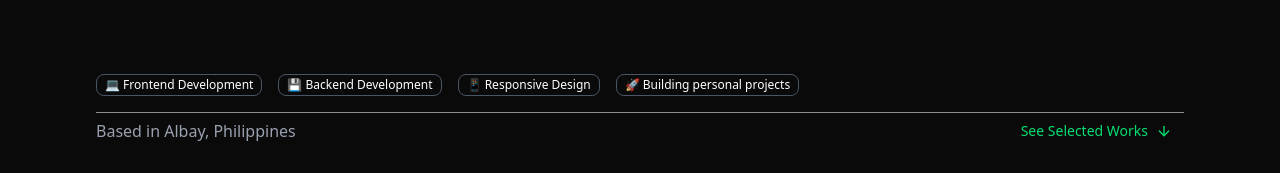
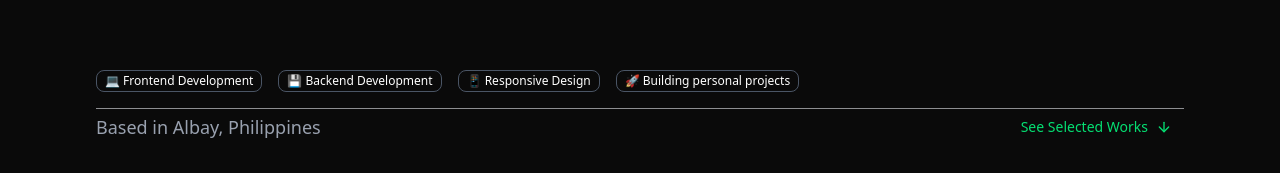
Before and after one commit to kaiseldev-sudo/portfolio-website, a Next.js app: page / in a window 1280 px wide. Shown: the part 627-800 px from the top of the page. Built offline with nearby package versions, Linux system fonts and the light colour scheme; a web font is replaced by a local one.

Commit message:
Fixed hero alignment

```diff
--- a/app/page.tsx
+++ b/app/page.tsx
@@ -324,7 +324,7 @@ export default function Portfolio() {
           </h1>
         </div>
 
-         <div className="flex flex-col gap-4">
+         <div className="flex flex-col gap-4 mb-10 lg:mb-1">
          <div
             className={`flex flex-wrap gap-4 transition-all duration-1000 delay-200 ${
               visibleSections.has("hero") ? "opacity-100 translate-y-0" : "opacity-0 translate-y-8"
@@ -361,7 +361,7 @@ export default function Portfolio() {
               }`}
             >
               <p
-                className={`${isDarkMode ? "text-gray-400" : "text-gray-600"}`}
+                className={`text-sm   lg:text-lg ${isDarkMode ? "text-gray-400" : "text-gray-600"}`}
                 onMouseEnter={() => setIsHoveringText(true)}
                 onMouseLeave={() => setIsHoveringText(false)}
               >
```
